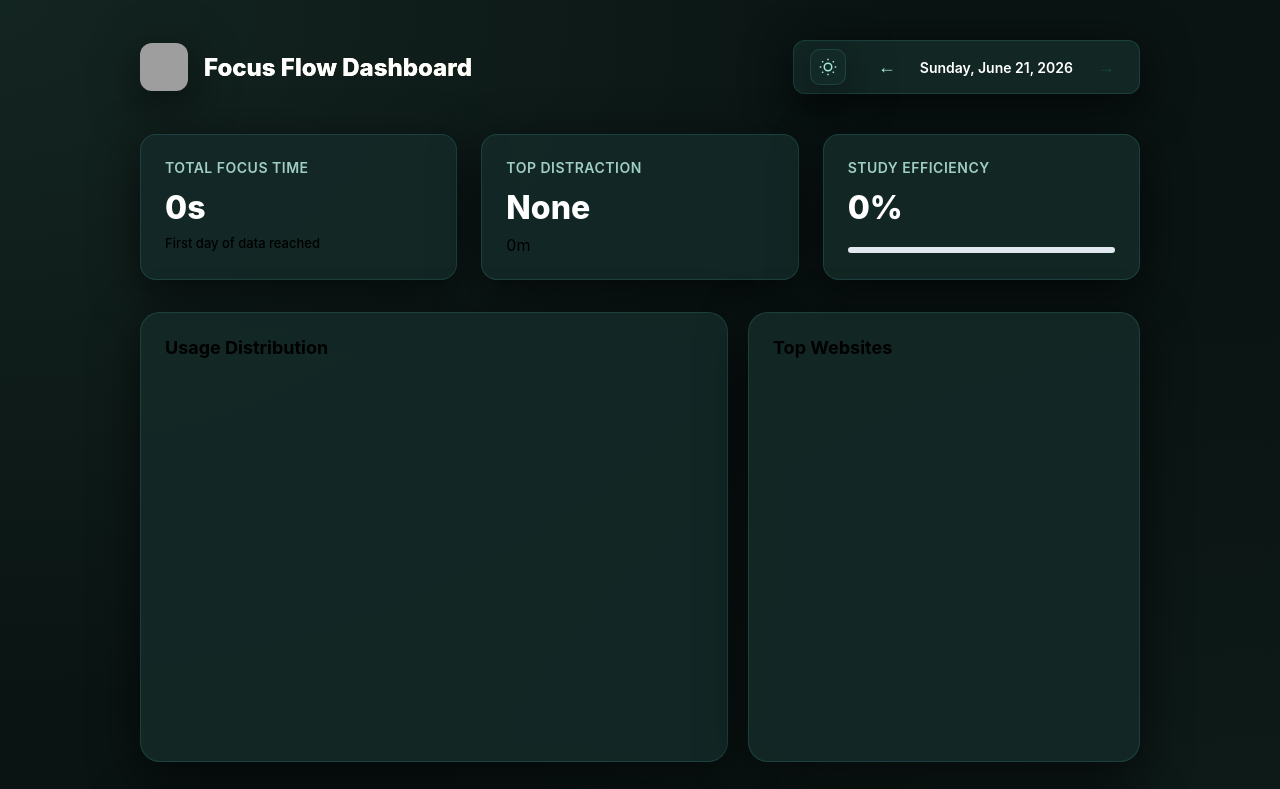
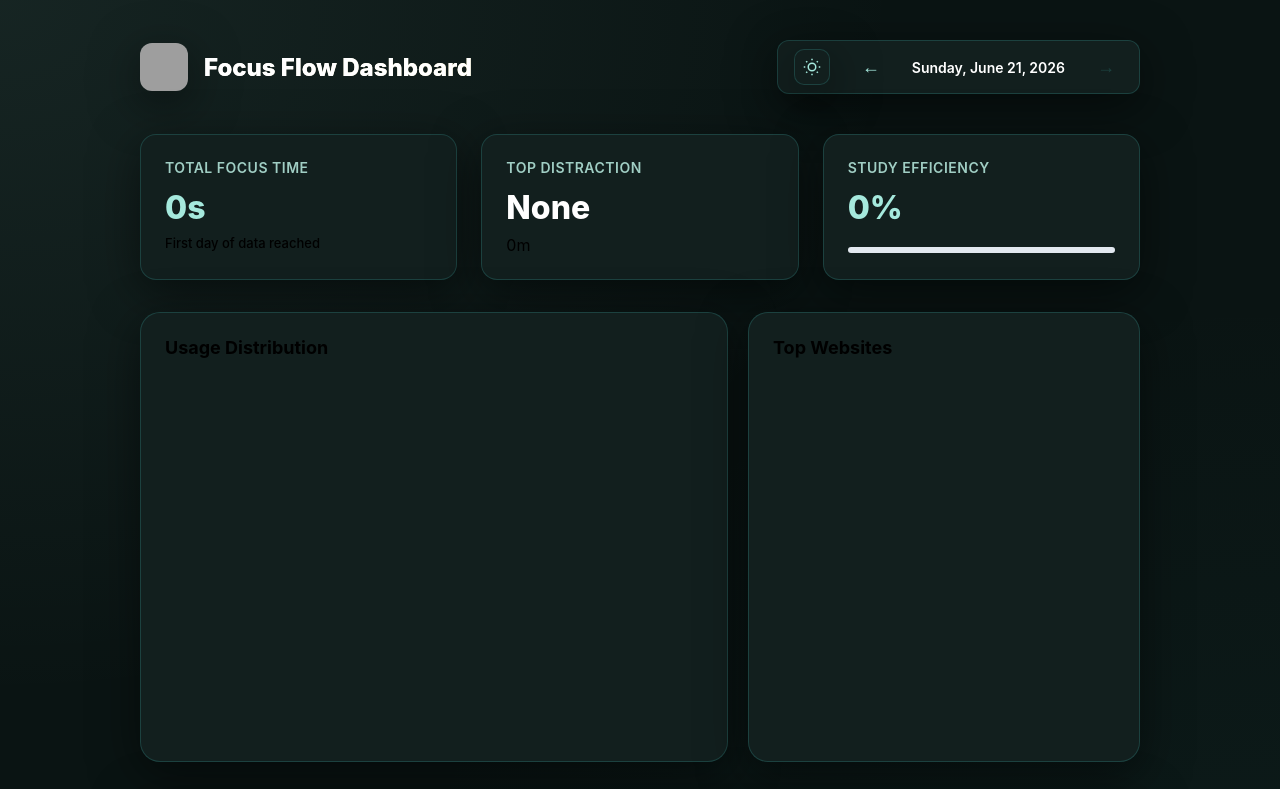
Before and after one commit to ronak-123456/study-extension, a browser extension: page analysis/analysis.html in a window 1280 px wide. Both pictures are taken after a click on the button "Toggle Theme". Shown: the top 789 px of the page. Drawn offline with nearby package versions, Linux system fonts and the light colour scheme; grey boxes are pictures that could not be loaded.

Commit message:
feat: add date picker for dashboard navigation and update UI styling for focus metrics

```diff
--- a/analysis/analysis.css
+++ b/analysis/analysis.css
@@ -8,18 +8,22 @@
   --border: rgba(203, 213, 225, 0.5);
   --shadow: 0 4px 20px rgba(0, 0, 0, 0.05);
   --header-bg: rgba(255, 255, 255, 0.8);
+  --contrast: #c2410c;
+  /* Deep complementary orange for light mode */
 }
 
 body.dark {
-  --bg: #0a1413;
-  --card-bg: rgba(21, 43, 40, 0.85);
+  --bg: #0A1413;
+  --card-bg: #121F1E;
   --primary: #A5E9DD;
-  --primary-strong: #fdf4af;
+  --primary-strong: #FDF4AF;
   --text: #FFFFFF;
-  --muted: #a0cec4;
-  --border: rgba(52, 144, 139, 0.25);
-  --shadow: 0 12px 48px rgba(0, 0, 0, 0.65);
-  --header-bg: rgba(10, 20, 19, 0.98);
+  --muted: #A0CEC4;
+  --border: rgba(52, 144, 139, 0.3);
+  --shadow: 0 12px 48px rgba(0, 0, 0, 0.5);
+  --header-bg: #0A1413;
+  --contrast: #A5E9DD;
+  /* Bright seafoam to match popup accent */
 }
 
 body {
@@ -27,8 +31,8 @@ body {
   font-family: 'Inter', system-ui, -apple-system, sans-serif;
   background-color: var(--bg);
   background-image:
-    radial-gradient(at 0% 0%, rgba(106, 191, 155, 0.1) 0px, transparent 50%),
-    radial-gradient(at 100% 100%, rgba(106, 191, 155, 0.05) 0px, transparent 50%);
+    radial-gradient(at 0% 0%, rgba(165, 233, 221, 0.08) 0px, transparent 50%),
+    radial-gradient(at 100% 100%, rgba(52, 144, 139, 0.06) 0px, transparent 50%);
   min-height: 100vh;
   transition: background-color 0.3s ease, color 0.3s ease;
 }
@@ -103,12 +107,37 @@ h1 {
   cursor: not-allowed;
 }
 
+.date-display {
+  position: relative;
+  display: flex;
+  align-items: center;
+  justify-content: center;
+  cursor: pointer;
+  padding: 4px 8px;
+  border-radius: 8px;
+  transition: background 0.2s;
+}
+
+.date-display:hover {
+  background: rgba(106, 191, 155, 0.1);
+}
+
 #currentDate {
   font-size: 14px;
   color: var(--text);
   font-weight: 600;
   min-width: 140px;
   text-align: center;
+}
+
+.date-input {
+  position: absolute;
+  top: 0;
+  left: 0;
+  width: 100%;
+  height: 100%;
+  opacity: 0;
+  cursor: pointer;
 }
 
 .card {
@@ -160,6 +189,10 @@ h1 {
   overflow: hidden;
   text-overflow: ellipsis;
   white-space: nowrap;
+}
+
+.focus-color {
+  color: var(--primary) !important;
 }
 
 .trend {
@@ -239,6 +272,7 @@ h1 {
 .site-name {
   font-weight: 600;
   font-size: 14px;
+  color: var(--contrast);
 }
 
 .site-time {
--- a/analysis/analysis.html
+++ b/analysis/analysis.html
@@ -37,7 +37,10 @@
                         </svg>
                     </button>
                     <button id="prevDay" class="nav-btn">&larr;</button>
-                    <span id="currentDate"></span>
+                    <div class="date-display">
+                        <span id="currentDate"></span>
+                        <input type="date" id="datePicker" class="date-input">
+                    </div>
                     <button id="nextDay" class="nav-btn">&rarr;</button>
                 </div>
             </div>
@@ -47,7 +50,7 @@
             <section class="stats-grid">
                 <div class="card stat-card">
                     <h3>Total Focus Time</h3>
-                    <p id="totalFocusTime">0h 0m</p>
+                    <p id="totalFocusTime" class="focus-color">0h 0m</p>
                     <div class="trend up">Focusing 12% more than yesterday</div>
                 </div>
                 <div class="card stat-card">
@@ -57,7 +60,7 @@
                 </div>
                 <div class="card stat-card">
                     <h3>Study Efficiency</h3>
-                    <p id="focusRatio">0%</p>
+                    <p id="focusRatio" class="focus-color">0%</p>
                     <div class="progress-bar">
                         <div id="ratioProgress" class="progress" style="width: 0%"></div>
                     </div>
--- a/analysis/analysis.js
+++ b/analysis/analysis.js
@@ -21,6 +21,24 @@ document.addEventListener('DOMContentLoaded', () => {
             updateDashboard();
         }
     });
+
+    const datePicker = document.getElementById('datePicker');
+    if (datePicker) {
+        datePicker.addEventListener('change', (e) => {
+            const selectedDate = new Date(e.target.value);
+            // Adjust for timezone offset to keep the local date correct
+            const offset = selectedDate.getTimezoneOffset();
+            selectedDate.setMinutes(selectedDate.getMinutes() + offset);
+
+            if (selectedDate <= new Date()) {
+                currentViewDate = selectedDate;
+                updateDashboard();
+            } else {
+                alert("Cannot view future stats!");
+                updateDashboard(); // Reset picker value
+            }
+        });
+    }
 
     const themeToggle = document.getElementById('themeToggle');
     if (themeToggle) {
@@ -76,6 +94,12 @@ function updateDashboard() {
         month: 'long',
         day: 'numeric'
     });
+
+    // Update date picker value
+    const datePicker = document.getElementById('datePicker');
+    if (datePicker) {
+        datePicker.value = currentViewDate.toISOString().split('T')[0];
+    }
 
     // Disable next button if we are at today
     document.getElementById('nextDay').disabled = isToday(currentViewDate);
```
